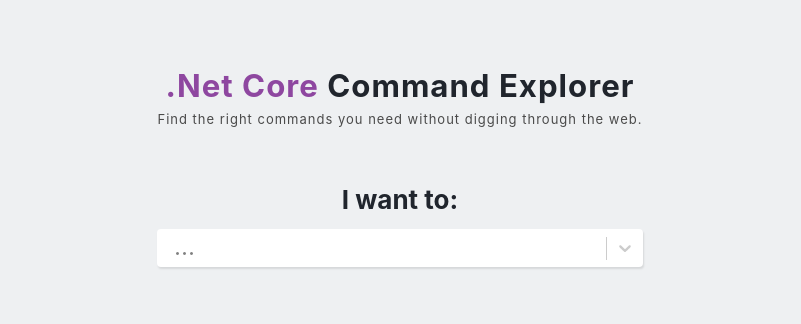
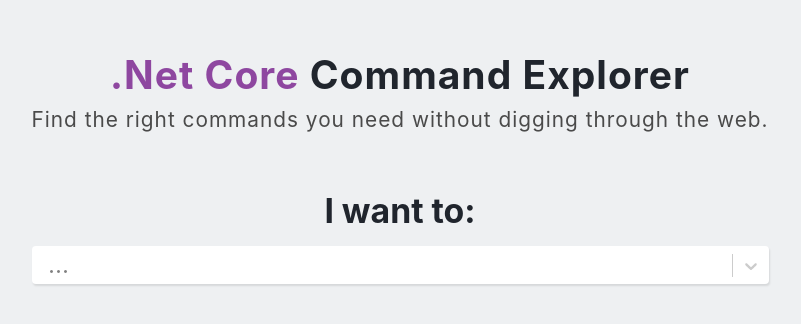
Before and after one commit to michaelfery/dotnetexplorer, a React (Create React App) app: page / in a window 1280 px wide. Shown: the part 210-534 px from the top of the page, without its empty margins (240-1041 px from the left). Built offline with nearby package versions, Linux system fonts and the light colour scheme.

Commit message:
fix h2 and h3 font-size

```diff
--- a/src/index.css
+++ b/src/index.css
@@ -71,7 +71,7 @@
 
 h2 {
   display: block;
-  font-size: 1.2em;
+  font-size: 1.5em;
   /* font-size: .5em; */
   margin-block-start: 0.83em;
   margin-block-end: 0.83em;
@@ -81,7 +81,7 @@
 }
 h3 {
   display: block;
-  font-size: 1em;
+  font-size: 1.3em;
   margin-block-start: 0.83em;
   margin-block-end: 0.83em;
   margin-inline-start: 0px;
@@ -107,7 +107,7 @@
 
 .home .subtitle {
   color: var(--main-subtitle-color);
-  font-size: .5em;
+  font-size: .8em;
   letter-spacing: 1px;
   margin: 0;
   /* transition: color .1s; */
```
